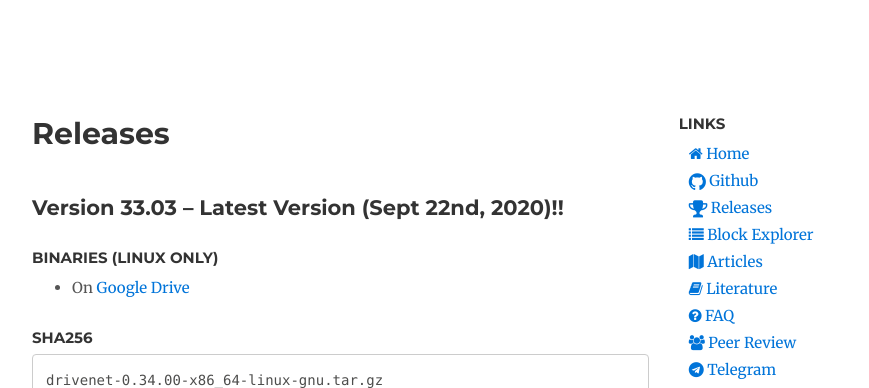
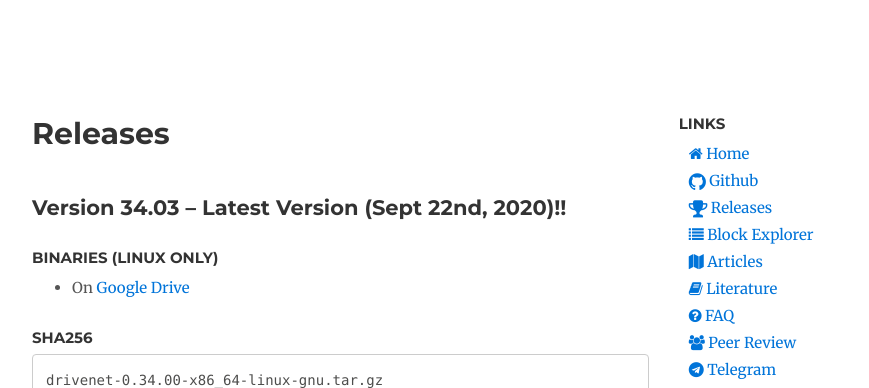
Before and after one commit to drivechain-project/drivechain.info, a Jekyll site: the page built from releases/index.md, in a window 1280 px wide and 900 px high. Shown: the top 388 px of the window, without its empty margins (138-1007 px from the left). Built offline with Jekyll 4.4.1, drawn with Linux system fonts in a browser that asks for light colours; our own code applies the rules of GitHub Pages for plain Markdown files; comment, search, counter and statistics services are not loaded.

Commit message:
Update index.md

```diff
--- a/releases/index.md
+++ b/releases/index.md
@@ -4,7 +4,7 @@ title: Releases
 ---
 
 
-## Version 33.03 -- Latest Version (Sept 22nd, 2020)!!
+## Version 34.03 -- Latest Version (Sept 22nd, 2020)!!
 
 ### **Binaries (Linux Only)**
 
```
